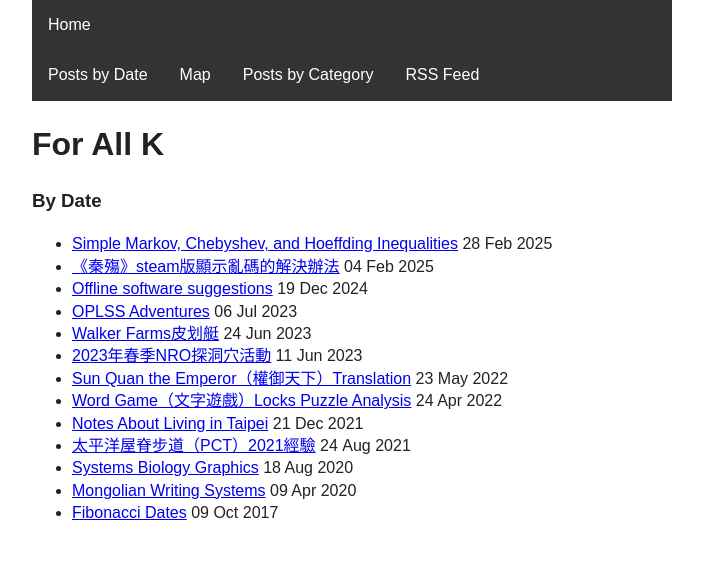
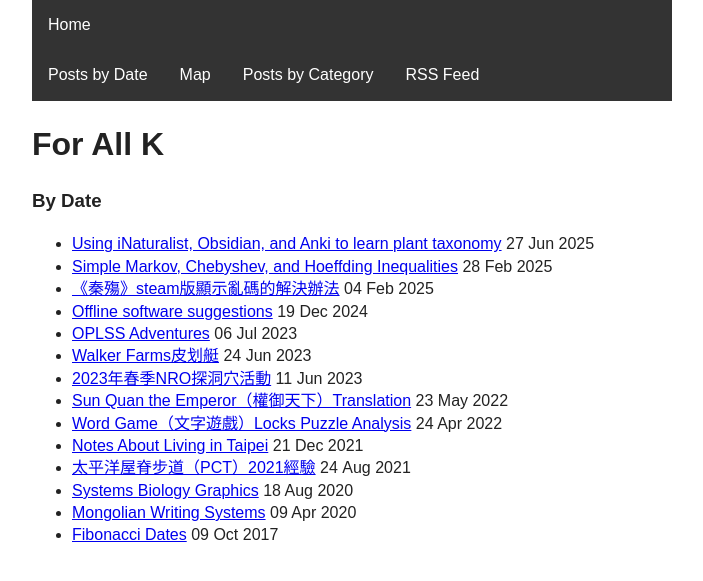
Before and after one commit to atkirtland/atkirtland.github.io, a Jekyll site: the page built from blog/index.html, in a window 1280 px wide. Shown: the top 581 px of the page, without its empty margins (288-991 px from the left). Built offline with Jekyll 4.4.1, drawn with Linux system fonts in a browser that asks for light colours; some of the changed lines change nothing that is shown.

Commit message:
iNat blog post

````diff
--- a/_posts/2024-12-19-offline-oss.md
+++ b/_posts/2024-12-19-offline-oss.md
@@ -2,7 +2,7 @@
 category:
 tags: en
 title: Offline software suggestions
-last_modified_at: 2025-06-27
+last_modified_at: 2025-06-26
 published: true
 ---
 
--- /dev/null
+++ b/_posts/2025-06-27-inat-md-anki.md
@@ -0,0 +1,154 @@
+---
+category:
+tags: en
+title: Using iNaturalist, Obsidian, and Anki to learn plant taxonomy
+last_modified_at: 2025-06-27
+published: true
+---
+
+# Using iNaturalist, Obsidian, and Anki to learn plant taxonomy
+
+<p align="center" markdown=1>
+  ![Obsidian graph of taxonomy notes](/assets/img/treeoflife.png)
+
+  My Obsidian taxonomy notes [^1].
+</p>
+
+[^1]: A more powerful graph renderer would show this as a tree with only a couple of exceptions. Maybe I'll render it dynamically here in the future?
+
+I wanted to share a workflow that other people might also find useful for learning taxonomy with Obsidian and Anki. I have had a very casual interest in learning the names of local native plants for years, and I found a pretty straightforward way I wanted to document here.
+
+
+## Step 1: Find a species of interest & learn about it
+
+If you want to start from your local neighborhood, the first step is finding plants nearby you, uploading them to [iNaturalist](https://www.inaturalist.org/), and getting confirmation of their identity by local enthusiasts. After doing this, ideally read about the species on Wikipedia to have more semantic memory of it, and keep the Wikipedia page open for adding a note about it to your vault.
+
+## Step 2: Add an Obsidian note for the species
+
+I use Obsidian to keep track of the notes in my vault, but the important part that enables this workflow to work is just having a local note for each taxon.
+
+### Note structure
+
+In my vault, I have a directory called `life/`, in which all files are Markdown notes of some taxonomic level. Files are named in the format `{Rank} {Name}.md`, e.g. `life/Kingdom Animalia.md`.  I keep nodes for anything Kingdom level and above (so Domain, a few Clades, and some Unranked levels) in this directory. Within `life/`, I have a subdirectory for each kingdom-level taxonomic group, named like `life/animalia/`. This is because taxonomic names are unique at the kingdom level, but [not above that](https://species.wikimedia.org/wiki/List_of_valid_homonyms). I store nodes for anything below the Kingdom level within its corresponding Kingdom subdirectory, and the I have nodes that fill in to make something almost a tree (see Step 3 below).
+
+Within the Markdown file for a taxon, I link to subtaxa with a YAML `child` node. For example, here is my `Genus Monotropa.md` note:
+
+```
+---
+aliases:
+  - 水晶蘭屬
+child:
+  - "[[life/plantae/Species Monotropa uniflora|Species Monotropa uniflora]]"
+  - "[[life/plantae/Species Monotropa hypopitys|Species Monotropa hypopitys]]"
+role: "[[wiki/mycoheterotroph|mycoheterotroph]]"
+etymology: "Greek monos, 'single,' and tropos, 'a turn' or trope, 'a turning,'"
+created: 2024-08-25T22:18:57-04:00
+modified: 2025-01-03T06:40:54-05:00
+---
+```
+
+I only include additional information outside the YAML sometimes. I have `child` registered to form a hierarchy with the Obsidian Breadcrumbs plugin, which lets me conveniently view the tree without having to render it with an outside script.
+
+Leaf nodes that I intend to make into cards have `image` YAML fields that I use to identify them in my script mentioned below in Step 3. For example, here's the note for `Species Monotropa uniflora.md`:
+
+```
+---
+aliases: 水晶蘭, ghost pipe
+child:
+image: "[[external/ALL_PHOTOS/2024/08/20240824_141830.jpg]]"
+tags: inat, anki
+---
+
+[[life/fungi/Family Russulaceae|Family Russulaceae]]
+```
+
+I previously used the tags to also identify which Markdown notes I wanted to make into Anki notes, but now I just use the image blanks.
+
+### Adding notes / building the tree
+
+To find information about the taxon levels, I use a mix of Wikipedia, then Wikispecies, and, if necessary, outside resources. This is usually pretty simple, and I've thought about writing a script to directly pull the info from Wikimedia to add the notes. For maybe 5% of notes, though, there is some discrepancy that makes this a bit harder.
+
+- Sometimes Wikipedia is missing taxonomic levels like "Tribe" or "Subfamily" that other species in the same genus (or higher taxon) have listed. Wikispecies almost always has them though.
+- Sometimes Wikipedia in different languages lists different scientific taxon names [^2], usually because one language still lists an archaic name. Wikispecies is often updated with the more recent version, or internet searches reveal the right choice.
+- Sometimes the tree needs to be refactored to show more info. It's useful in the beginning to only include the bare minimum detail. For me, this was the DKPCOFGS classification, more or less. However, later I learned that some subfamilies have important characteristics [^3], and I refactored the tree to sort genera into their subfamilies. Also, many groups of animals that we commonly refer to match other taxon ranks.
+
+For these reasons, I haven't written the script yet, but it wouldn't be hard to do.
+
+[^2]: I try to get taxon names in both English and Chinese
+[^3]: Also, some subfamilies were originally their own families. Elpel, the text mentioned below in Step 5, still lists the old names in some cases, and I wanted to include the characteristics he mentions in the subfamily notes.
+
+## Step 3: Convert the Markdown notes to a CSV with a script
+
+I have the script in this gist in the vault directory `scripts/` , and I run it from the root. The script first tries to build an "pseudo-tree" from the note structure. I call it a pseudo-tree because there are some hybrids like Graptosedum 'Francesco Baldi' that are hybrids of plants in two different genera. Besides these exceptions, to make it a tree, I also added nodes for `Unranked Life`, `Unranked Virus`, and `Unranked Replicators` to allow viruses to be part of the tree as well since that made the code simpler 😬
+
+The code does a few checks like that there are no orphan nodes not part of the pseudo-tree as well. I run the script whenever I've added enough new notes that I want Anki cards for them. The script produces a CSV containing the taxon's scientific name, common names, image, rank, genus, and family. The family blank actually also includes subfamily, tribe, etc in it, but I would separate these out if I wanted to drill them individually; in reviewing, I grade myself on knowing the family name.
+
+Script:
+<div style="height: 300px; overflow: auto;">
+  <script src="https://gist.github.com/atkirtland/aa1a9ce8786065c4280018b4cc043e9c.js"></script>
+</div>
+
+I use an external script here rather than a plugin like `Obsidian_to_Anki` for two reasons. First, I wanted to get images linked in the YAML into the generated Anki cards, and this didn't seem possible with the plugin. Second, an external script can get ancestral information about the cards, such as the family name.
+
+## Step 4: Import the CSV into Anki and study the cards
+
+I produce two cards from each note, one to learn the species (or genus) name, and another to learn the family name. As will be mentioned in Step 5, the family name is important to learn because families have shared characteristics useful for identification.
+
+The `taxonomy` note fields match the CSV fields
+1. `scientific_name`
+2. `common_names`
+3. `image`
+4. `rank`
+5. `genus`
+6. `family`
+
+{% raw %}
+
+Card 1 front
+```
+{{image}}
+```
+
+Card 1 back
+```
+{{FrontSide}}
+<hr id=answer>
+{{scientific_name}}
+<br>
+{{common_names}}
+<br>
+{{rank}}
+<br>
+{{genus}}
+<br>
+{{family}}
+```
+
+Card 2 front
+```
+{{scientific_name}}
+<br>
+{{common_names}}
+<br>
+{{image}}
+```
+
+Card 2 back
+```
+{{FrontSide}}
+<hr id=answer>
+{{rank}}
+<br>
+{{genus}}
+<br>
+{{family}}
+```
+{% endraw %}
+
+Also, I should add that I have only been doing the Anki cards for plants thus far. I anticipate learning the species/genus names for fungi and _maybe_ animals as well, but not their family names.
+
+## Step 5: Learn info about the family level after learning about several member species/genera
+
+The family level is the level at which botanists can generally recognize plants previously unknown to them. I find it useful to know a few member species prior to learning the characteristics of families in order to give the family more semantic meaning, just as it's useful in learning category theory to know a few examples from math before generalizing them. A good resource for learning about native family characteristics in North America is Elpel's [Botany in a Day](https://en.wikipedia.org/wiki/Botany_in_a_Day).
+
+## Footnotes
````
Also changed, not shown: assets/img/treeoflife.png (added).
